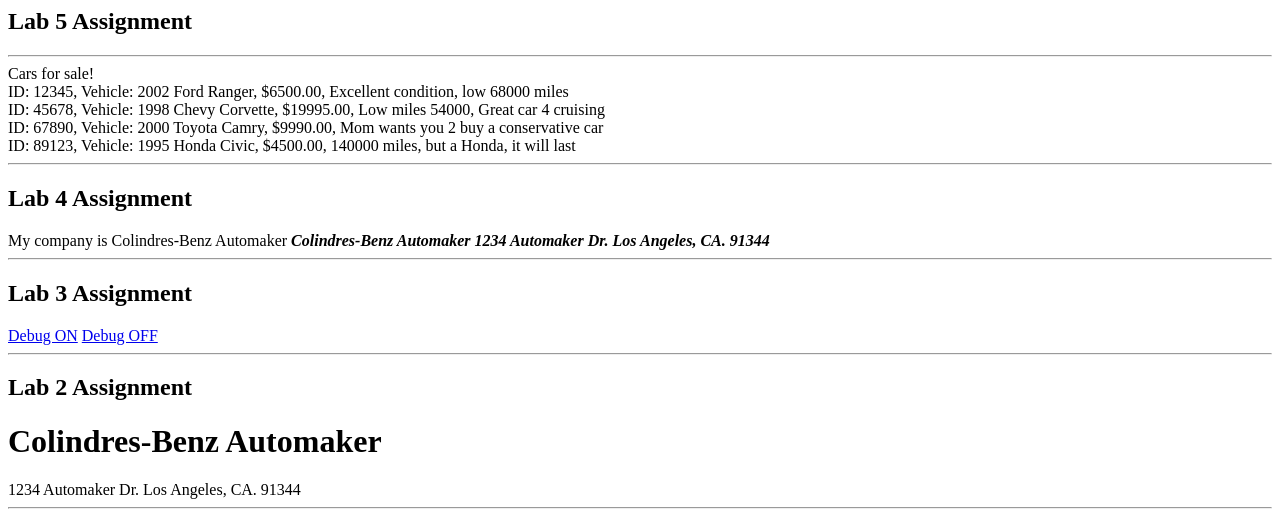
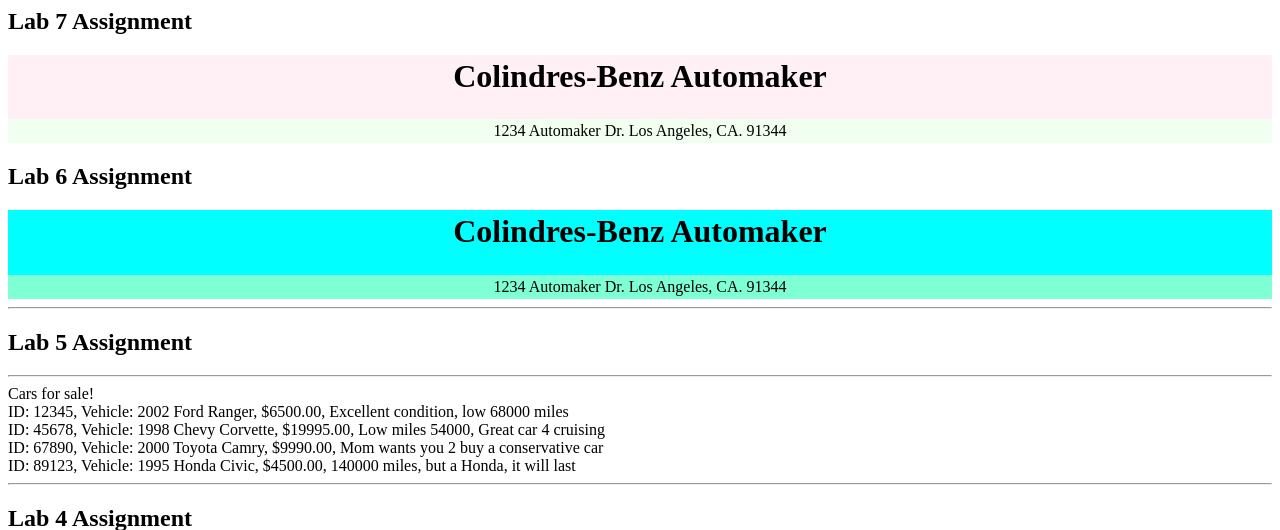
Before and after one commit to nescolindres/PHPClass, a PHP site: page / in a window 1280 px wide. Shown: the top 530 px of the page. Run offline with PHP 8.4, Linux system fonts and the light colour scheme.

Commit message:
Add files via upload

```diff
--- a/index.php
+++ b/index.php
@@ -1,4 +1,35 @@
 <?php
+// ----------------------------------   lab 7  --------------------------------
+print "<h2>Lab 7 Assignment</h2>";
+
+class Company {
+
+public $company_name = "Colindres-Benz Automaker";
+public $company_address = "1234 Automaker Dr.";
+public $company_citystatezip = "Los Angeles, CA. 91344";
+
+function getHeader($color) {
+	$data = "<table style='background-color:$color;width:100%'><tr><td>";
+	$data .= "<h1 style='text-align:center'>$this->company_name</h1>";
+	$data = $data . "</td></tr></table>";
+	return $data;
+}
+
+function getFooter($color) {
+	$data = "<table style='background-color:$color;width:100%'><tr><td>";
+	$data .= "<p style='text-align:center'>$this->company_address $this->company_citystatezip</p>";
+	$data = $data . "</td></tr></table>";
+	return $data;
+}
+
+}
+
+$compobj = new Company();
+
+print $compobj->getHeader("LavenderBlush");
+print $compobj->getFooter("HoneyDew");
+// ----------------------------------   lab 6  --------------------------------
+
 
 $company_name = "Colindres-Benz Automaker";
 $company_address = "1234 Automaker Dr.";
@@ -6,6 +37,29 @@ $company_citystatezip = "Los Angeles, CA. 91344";
 $debug;
 $car_array;
 
+print "<h2>Lab 6 Assignment</h2>";
+
+function getHeader($name, $color) {
+	$data = "<table style='background-color:$color;width:100%'><tr><td>";
+	$data .= "<h1 style='text-align:center'>$name</h1>";
+	$data = $data . "</td></tr></table>";
+	return $data;
+}
+
+function getFooter($address,$cityStateZip,$color) {
+	$data = "<table style='background-color:$color;width:100%'><tr><td>";
+	$data .= "<p style='text-align:center'>$address $cityStateZip</p>";
+	$data = $data . "</td></tr></table>";
+	return $data;
+}
+
+print getHeader($company_name,"aqua");
+print getFooter($company_address, $company_citystatezip, "Aquamarine");
+
+
+print "<hr>";   //    This draws a line between lab assignments
+
+// ----------------------------------   lab 5  --------------------------------
 print "<h2>Lab 5 Assignment</h2>";
 
 function  create_array_cars (  )  {
@@ -36,7 +90,7 @@ displayProduct($car_array);
 print "<hr>";   //    This draws a line between lab assignments
 
 
-
+// ----------------------------------   lab 4  --------------------------------
 print "<h2>Lab 4 Assignment</h2>";
 
 
@@ -66,7 +120,7 @@ function display_company_address() {
 
 
 
-// ----------------------------------   lab 4   --------------------------------
+// ----------------------------------   lab 3   --------------------------------
 if (!empty($_REQUEST['debug'])) {
    $debug = true;
    print "DEBUG turned ON<br>";
@@ -92,7 +146,7 @@ else {
 
 print "<hr>";
 
-
+// ----------------------------------   lab 2  --------------------------------
 print "<h2>Lab 2 Assignment</h2>";
 
 
@@ -108,7 +162,7 @@ print "$company_address $company_citystatezip";
 print "<hr>";   //    This draws a line between lab assignments
 
 //---------------------     A comment line to separate each lab    ---------------------------
-
+// ----------------------------------   lab 1  --------------------------------
 print "<H2>Lab 1 Assignment</H2>";
 
    print "My name is Nestor Colindres";
```
